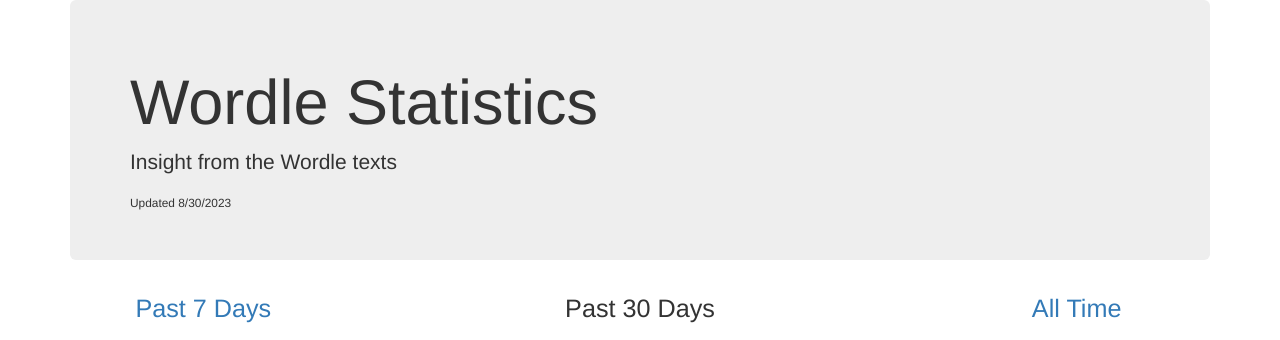
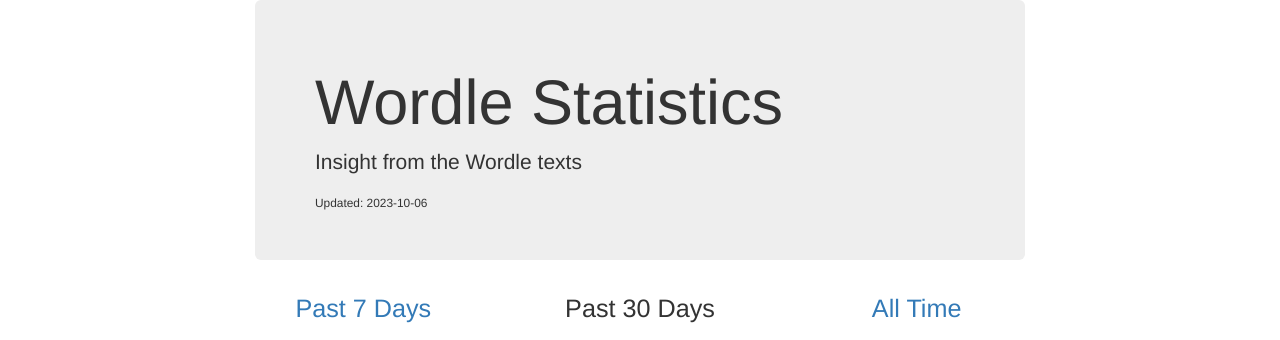
Before and after one commit to tbelarde1/WordleStats, a plain HTML site: page Past30Days.html in a window 1280 px wide. Shown: the top 340 px of the page. Drawn offline with nearby package versions, Linux system fonts and the light colour scheme.

Commit message:
updating files - 2023-10-06

```diff
--- a/Past30Days.html
+++ b/Past30Days.html
@@ -1,3 +1,4 @@
+
 <!DOCTYPE html>
 <html lang="en">
 <head>
@@ -13,13 +14,13 @@
         padding: 5px;border-radius: 5px; background-color:rgb(148, 211, 230)
     }
   </style>
-<body>
+<body style="max-width: 800px; margin: auto;">
 
-<div class="container">
+  <div class="container" style="max-width: 800px; margin: auto;">
   <div class="jumbotron">
     <h1>Wordle Statistics</h1>
     <p>Insight from the Wordle texts</p>
-    <small>Updated 8/30/2023</small>
+    <small>Updated:  2023-10-06</small>
   </div>
 </div>
 
```
